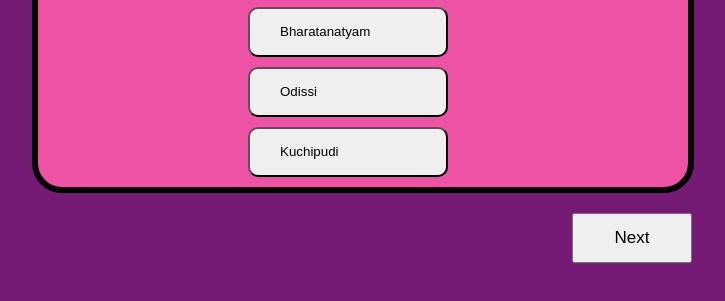
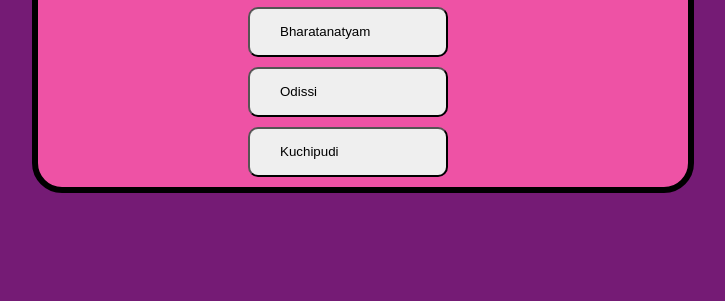
Before and after one commit to lipikalipik/QuizWeb, a plain HTML site: page DanceNew.html in a window 1280 px wide. Shown: the part 451-752 px from the top of the page, without its empty margins (376-1101 px from the left). Drawn offline with Linux system fonts and the light colour scheme.

Commit message:
Update DanceNew.html

```diff
--- a/DanceNew.html
+++ b/DanceNew.html
@@ -33,6 +33,10 @@
             margin-left: 130px;
             margin-bottom: 20px;
         }
+        #next-btn{
+    visibility: hidden;
+}
+
 
         #options button {
             margin: 10px;
@@ -49,14 +53,6 @@
             color: rgb(251, 249, 128);
         }
 
-        #next-btn {
-            margin-top: 20px;
-            text-align: center;
-            height: 50px;
-            width: 120px;
-            font-size: 17px;
-            margin-left: 940px;
-        }
 
         #op-container {
             padding-left: 150px;
```
